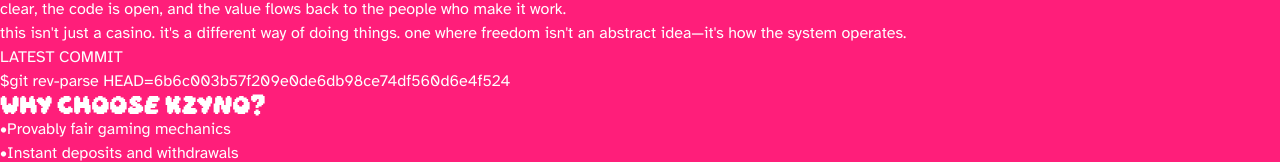
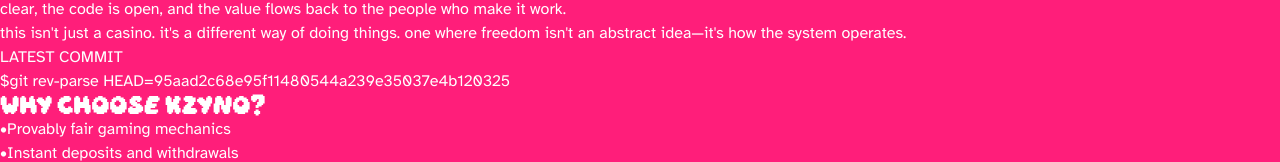
Before and after one commit to 0xe37d/kzyno, a Next.js app: page /about in a window 1280 px wide. Shown: the part 269-431 px from the top of the page. Built offline with nearby package versions, Linux system fonts and the light colour scheme.

Commit message:
chore: update commit hash

```diff
--- a/src/app/commit-hash.ts
+++ b/src/app/commit-hash.ts
@@ -1 +1 @@
-export const NEXT_PUBLIC_COMMIT_HASH: string = '6b6c003b57f209e0de6db98ce74df560d6e4f524';
+export const NEXT_PUBLIC_COMMIT_HASH: string = '95aad2c68e95f11480544a239e35037e4b120325';
```
